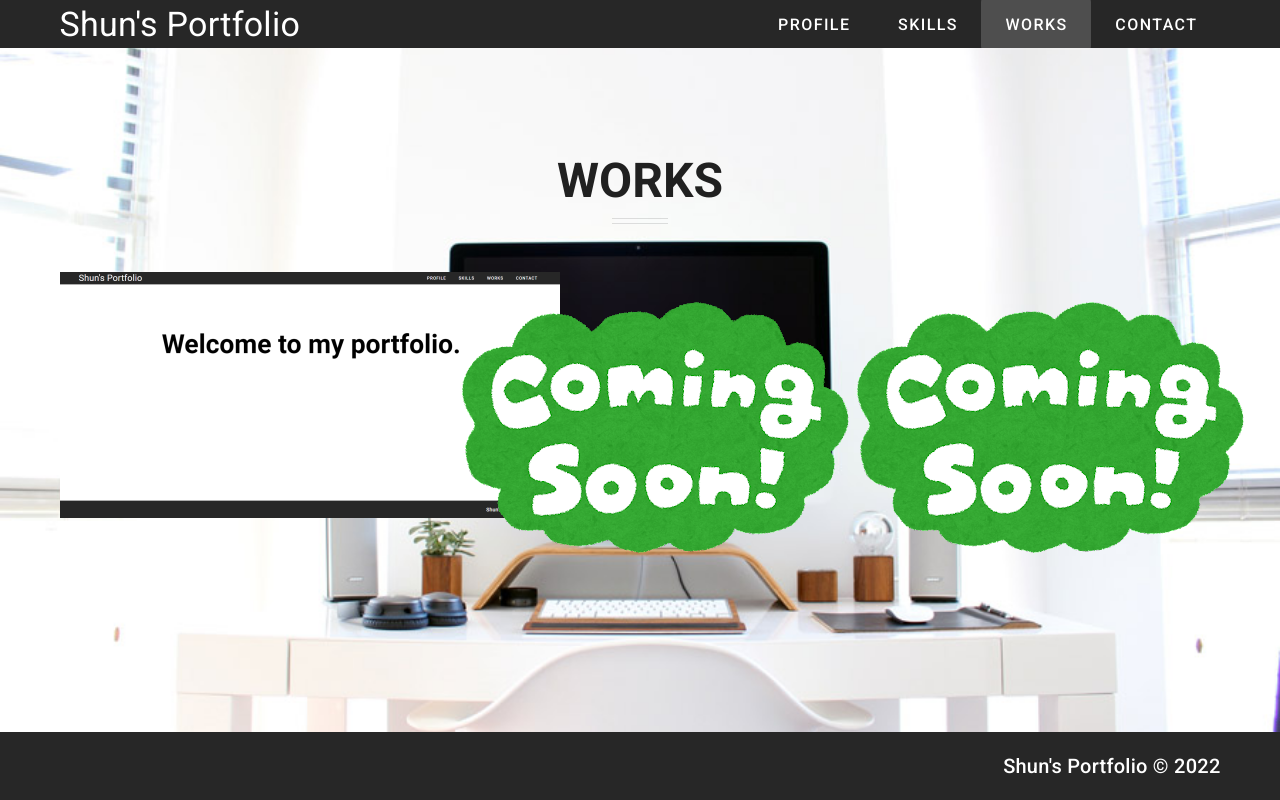
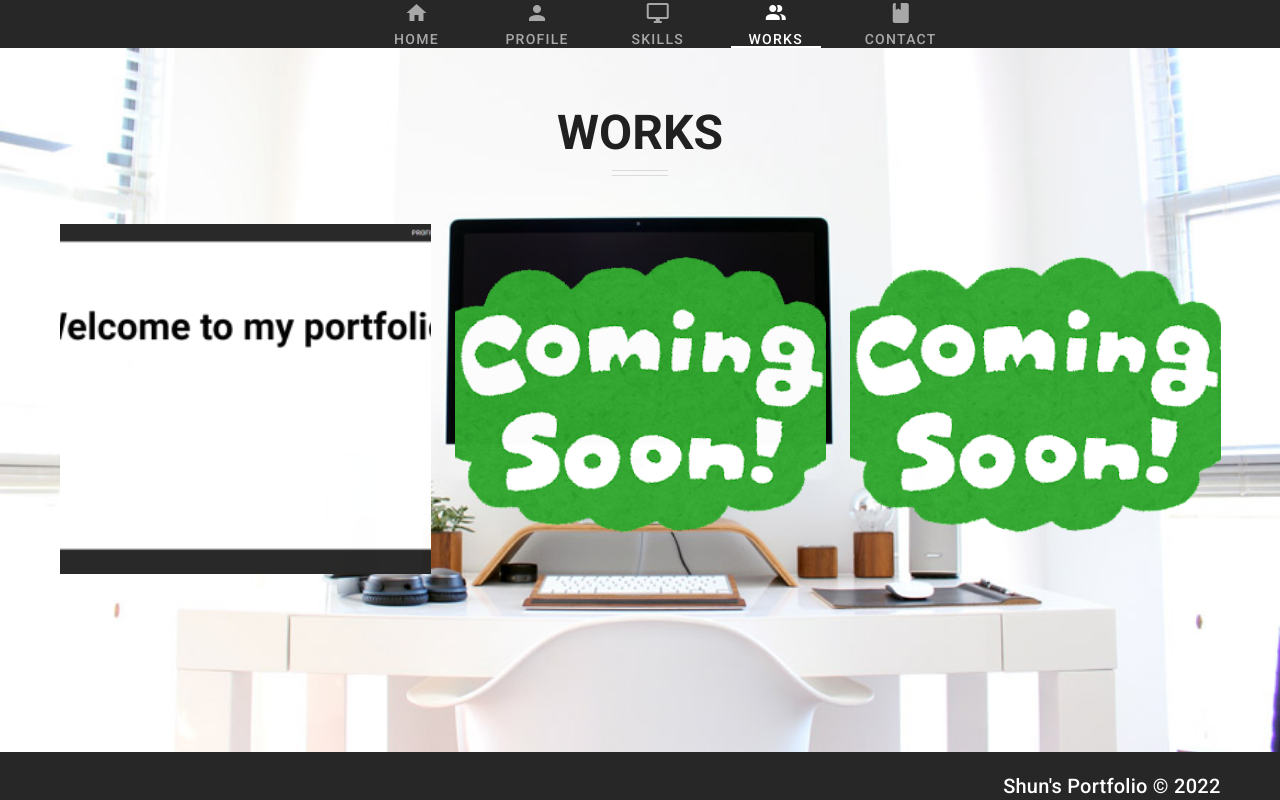
Before and after one commit to shun2580/my_portfolio, a Vue app: page /works in a window 1280 px wide. Built offline with nearby package versions, Linux system fonts and the light colour scheme.

Commit message:
ヘッダー変更、レスポンシブ追加

```diff
--- a/src/components/AppFooter.vue
+++ b/src/components/AppFooter.vue
@@ -1,7 +1,11 @@
 <template>
   <v-footer
+    flat
+    fixed
+    elevate-on-scroll
+    dense
     dark
-    absolute
+    max-height="48px"
   >
     <v-container class="d-flex justify-end">
       <span class="text-sm-h6">Shun's Portfolio &copy; {{ new Date().getFullYear() }}</span>
--- a/src/components/AppHeader.vue
+++ b/src/components/AppHeader.vue
@@ -1,46 +1,83 @@
 <template>
+  <div>
     <v-app-bar
+      flat
       fixed
       elevate-on-scroll
       dense
-    app
       dark
     >
-    <v-container class="d-flex align-center">
-      <v-toolbar-title
-        class="mr-auto text-h4"
-        style="cursor:pointer"
-        @click="$router.push('/')"
+      <v-app-bar-nav-icon :class="smartphone" @click.stop="showList()"/>
+        <v-tabs
+          icons-and-text
+          centered
         >
+          <div :class="pc">
+            <v-tab v-for="info in tabInfo" :key="info.label" :to="info.path" v-scroll-to="info.label" class="ml-7">
+              {{ info.label }}
+              <v-icon>{{ info.icon }}</v-icon>
+            </v-tab>
+          </div>
+        </v-tabs>
+    </v-app-bar>
+    <v-navigation-drawer
+      v-model="drawer"
+      fixed
+      temporary
+      hide-overlay
+      class="white--text"
+    >
+      <v-list
+        nav
+        dense
+      >
+        <v-list-item>
           Shun's Portfolio
-      </v-toolbar-title>
-      <div class="d-none d-md-inline-block">
-        <v-btn
-          v-for="item in menu"
-          :key="item.label"
-          :to="item.path"
-          text
-          x-large
+        </v-list-item>
+        <v-divider/>
+        <v-list-item-group
+          active-class="light-grey--text text--accent-4"
         >
-          {{ item.label }}
-        </v-btn>
+          <v-list-item v-for="info in tabInfo" :key="info.label" :to="info.path" v-scroll-to="info.label">
+            <v-list-item-icon>
+              <v-icon>{{ info.icon }}</v-icon>
+            </v-list-item-icon>
+            {{ info.label }}
+          </v-list-item>
+        </v-list-item-group>
+      </v-list>
+    </v-navigation-drawer>
    </div>
-    </v-container>
-  </v-app-bar>
 </template>
 
 <script>
 export default {
-  data () {
-    return {
-      drawer: false,
-      menu: [
-        { label: 'Profile', path: "/profile" },
-        { label: 'Skills', path: '/skills' },
-        { label: 'Works', path: '/works' },
-        { label: 'Contact', path: '/contact' },
-      ]
-    }
-  }
+  name: "Header",
+  data:()=>({
+    smartphone:"d-flex d-sm-none",
+    pc:"d-none d-sm-flex",
+    drawer:false,
+    tabInfo:[
+      { label: 'Home', path: '/', icon:"mdi-home" },
+      { label: 'Profile', path: '/profile', icon:"mdi-account" },
+      { label: 'Skills', path: '/skills', icon:"mdi-monitor"},
+      { label: 'Works', path: '/works', icon:"mdi-account-multiple" },
+      { label: 'Contact', path: '/contact', icon:"mdi-book" },
+    ],
+  }),
+  methods:{
+    showList: function (){
+      this.drawer=!this.drawer;
+    },
+  },
 }
 </script>
+
+
+<style scoped>
+@import url('https://fonts.googleapis.com/css2?family=Indie+Flower&family=Josefin+Sans:ital@1&family=Kosugi+Maru&family=Satisfy&display=swap');
+.title{
+    font-family: 'Satisfy', cursive;
+    font-size: 5px;
+}
+</style>
--- a/src/components/Modal.vue
+++ b/src/components/Modal.vue
@@ -24,7 +24,7 @@
     left:0;
     width:100%;
     height:100%;
-    background-color:rgba(245, 239, 239, 0.2);
+    background-color:rgba(255, 255, 255, 0.452);
     display: flex;
     align-items: center;
     justify-content: center;
@@ -32,7 +32,7 @@
 
   #content{
     z-index:2;
-    width:50%;
+    max-width:45%;
     padding-top: 5em;
     padding-bottom: 5em;
     text-align: center;
--- a/src/views/Profile.vue
+++ b/src/views/Profile.vue
@@ -19,7 +19,6 @@
         class="mx-auto mb-8"
         width="56"
       >
-
         <v-divider class="mb-1"></v-divider>
           <v-divider></v-divider>
         </v-responsive>
@@ -35,26 +34,28 @@
             <span class="about">京都府出身の新米エンジニアです。25才でIT業界へ転職し、客先常駐でWEBシステムやスマホアプリの運用監視業務を行っています。その中でVue.jsを用いた小規模システムの開発に携わる機会があったことから開発業務に興味を持ち、JavaScriptの勉強を始めました。現在は言語の勉強をすすめるとともに、何かシステムやアプリを作成できないか模索中です。</span>
           </div>
         </v-responsive>
-
+        <v-row justify="center">
           <v-avatar
             class="elevation-12 mb-12"
             size="128"
           >
             <v-img src="@/assets/img/profile.png"></v-img>
           </v-avatar>
-
-        <div></div>
           <div class="icon">
             <v-btn
-            icon
               href="https://github.com/shun2580"
+              class="ma-11"
+              fab
+              dark
+              color="purple"
             >
-            <v-icon
-              size="50"
-              color="black"
-            >mdi-github</v-icon>
+              <v-icon dark x-large>
+                mdi-github
+              </v-icon>
             </v-btn>
+
           </div>
+        </v-row>
     </v-container>
   </div>
 </template>
--- a/src/views/Works.vue
+++ b/src/views/Works.vue
@@ -15,15 +15,29 @@
             v-for="item in items"
             :key="item.id"
             cols="4"
+            class="d-flex child-flex"
           >
-            <div class="card">
-              <img
-                @click="openModal(item)"
-                :src="item.img_src"
-                alt="Card image"
-                max-width="25%"
-              >
-            </div>
+            <v-img
+              @click="openModal(item)"
+              :src="item.img_src"
+              alt="Card image"
+              aspect-ratio="1"
+              max-height="350"
+              max-width="500"
+            >
+              <template v-slot:placeholder>
+                <v-row
+                  class="fill-height ma-0"
+                  align="center"
+                  justify="center"
+                >
+                  <v-progress-circular
+                    indeterminate
+                    color="grey lighten-5"
+                  ></v-progress-circular>
+                </v-row>
+              </template>
+            </v-img>
             <modal :val="postItem" v-show="showContent" @close="closeModal" />
           </v-col>
         </v-row>
```
Also changed, not shown: 5 other files (tests, documents, lock files or other folders). Lines whose indentation alone changed are shown as unchanged.
